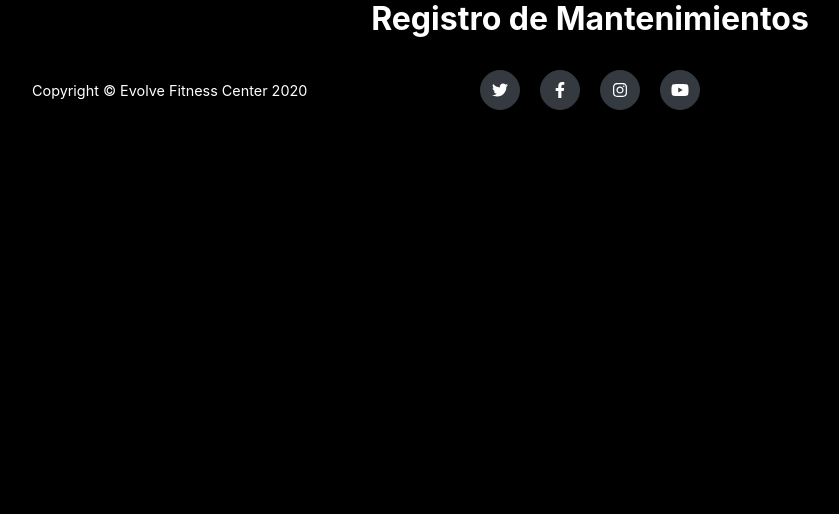
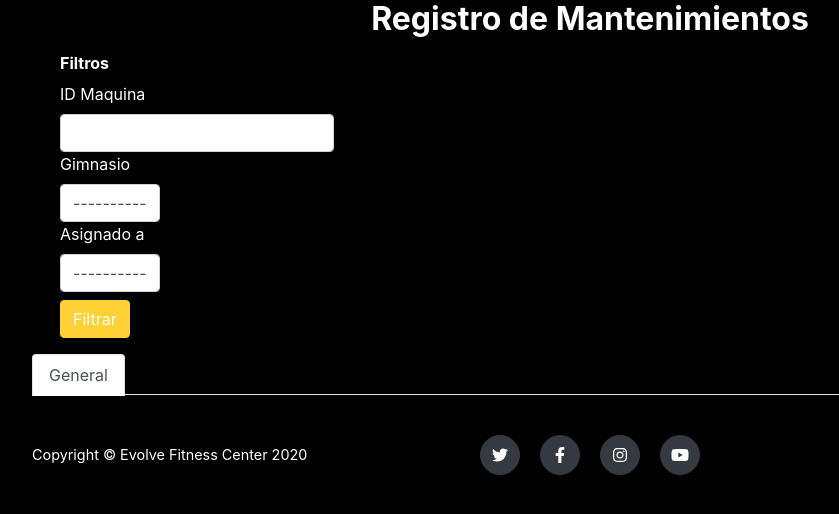
Before and after one commit to Famvazpom/evolvefitness, a Django app: template templates/mantto/reportes/reporte_list.html in a window 1280 px wide. Shown: the part 113-627 px from the top of the page, without its empty margins (50-889 px from the left). Run offline with Django 3.2, Linux system fonts and the light colour scheme; the template is opened without the code that fills it, so the values that code supplies are empty; some libraries are stand-ins or nearby versions.

Commit message:
Se agregaron los filtros necesarios

```diff
--- a/evolve/settings.py
+++ b/evolve/settings.py
@@ -136,11 +136,8 @@ REST_FRAMEWORK = {
     'DEFAULT_PERMISSION_CLASSES': (
     'rest_framework.permissions.IsAuthenticated',
     ),
-    'DEFAULT_FILTER_BACKENDS': (
-        'rest_framework_datatables.filters.DatatablesFilterBackend',
-    ),
     'DEFAULT_PAGINATION_CLASS': 'evolve.pagination.ApiPaginator',
-    'PAGE_SIZE': 100,
+    'PAGE_SIZE': 9,
 }
 
 
--- a/mantto/models.py
+++ b/mantto/models.py
@@ -43,9 +43,7 @@ class Rol(models.Model):
 
 class Perfil(models.Model):
     user = models.OneToOneField(User, on_delete=models.CASCADE)
-    mantenimiento = models.BooleanField(default=False)
-    contabilidad = models.BooleanField(default=False)
-    recepcion = models.BooleanField(default=False)
+    rol = models.ForeignKey(Rol, on_delete=models.CASCADE)
 
     class Meta:
         verbose_name = ("Perfil")
--- a/templates/mantto/reportes/reporte_list.html
+++ b/templates/mantto/reportes/reporte_list.html
@@ -8,9 +8,63 @@
 {% block content %}
     <div class='container'>
         <h2 class='text-center'>Registro de Mantenimientos</h2>
-        <div id='cardContainer' data-source='{% url 'reporte-list' %}' class='card-columns'>
+
+        <div class='row m-3'>
+            <h6>Filtros</h6>
+            <div class='col'>
+                <div class='row'>
+                    <div class='col-auto'>
+                        <label>ID Maquina</label>
+                        <input id='maquinaInput' class='form-control'>
+                    </div>
+                </div>
+                <div class='row'>
+                    <div class='col-auto'>
+                        <label>Gimnasio</label>
+                        <select id='gymSelect' class='form-control'>
+                            <option value selected> ---------- </option>
+                            {% for gym in gyms %}
+                                <option value="{{gym.pk}}"> {{gym}} </option>
+                            {% endfor %}
+                        </select>
+                    </div>
+                </div>
+                {% if user.perfil.rol.nombre != 'Mantenimiento' %}
+                <div class='row'>
+                    <div class='col-auto'>
+                        <label>Asignado a</label>
+                        <select id='asignadoSelect' class='form-control'>
+                            <option value selected> ---------- </option>
+                            {% for person in asignado %}
+                                <option value="{{person.pk}}"> {{person}} </option>
+                            {% endfor %}
+                        </select>
+                    </div>
+                </div>
+                {% endif %}
+                <div class='row mt-2'>
+                    <div class='col-auto'>
+                        <button onclick='addFilters()' class='btn btn-primary'> Filtrar </button>
+                    </div>
+                </div>
+            </div>
         </div>
-        <div id='cardPagination' class='row'>
+
+        <nav id='reportFilterNav' class='nav nav-tabs'>
+            <li class="nav-item">
+                <a class="nav-link active" id='generalTab' onclick="addFilters()">General</a>
+            </li>
+            {% for status in estados %}
+                <li class="nav-item">
+                    <a class="nav-link" st-pk='{{status.pk}}' onclick="addFilters('{{status.pk}}')" >{{ status }}</a>
+                </li>
+            {% endfor %}
+        </nav>
+        <div class='tab-content mt-3'>
+            <div id='cardContainer' data-source='{% url 'reporte-list' %}' class='card-columns'>
+            </div>
+            <div id='cardPagination' class='row'>
+            </div>
         </div>
     </div>
 {% endblock content %}
```
Also changed, not shown: mantto/views.py (+8 -0 lines), mantto/viewsets.py (+17 -0 lines).
